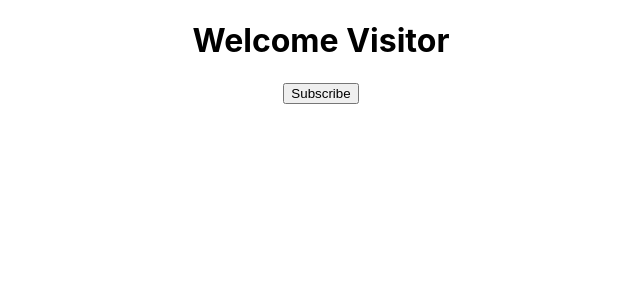
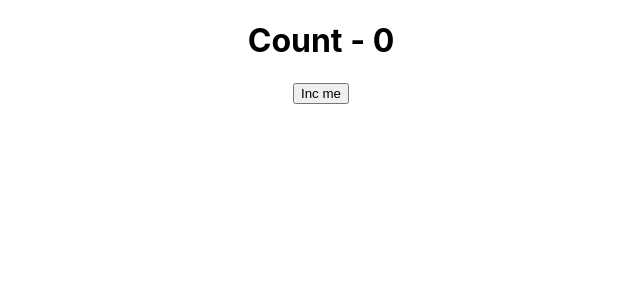
Before and after one commit to DeneshwaraSai/ReactJS_Basics, a React (Create React App) app in the folder myapp/: page / in a window 1280 px wide. Shown: the top 300 px of the page, without its empty margins (319-959 px from the left). Built offline with nearby package versions, Linux system fonts and the light colour scheme.

Commit message:
Added setState

```diff
--- a/myapp/src/App.js
+++ b/myapp/src/App.js
@@ -1,4 +1,5 @@
 import "./App.css";
+import Counter from "./components/Counter";
 import Greet, { Greet1 } from "./components/Greet";
 import Hello from "./components/Hello";
 import Message from "./components/Message";
@@ -33,7 +34,9 @@
           <input type="text" placeholder="Search for animals"></input>
         </Welcome> */}
         {/* USE OF STATE */}
-        <Message></Message>
+        {/* <Message></Message> */}
+        {/* setState */}
+        <Counter></Counter>
       </header>
     </div>
   );
--- /dev/null
+++ b/myapp/src/components/Counter.js
@@ -0,0 +1,51 @@
+import React, { Component } from "react";
+
+class Counter extends Component {
+  constructor(props) {
+    super(props);
+
+    this.state = {
+      count: 0,
+    };
+  }
+
+  incrementCount() {
+    this.setState(
+      {
+        count: this.state.count + 1,
+      },
+      () => {
+        console.log("INSIDE : " + this.state.count);
+      }
+    );
+    console.log("OUTSIDE : " + this.state.count);
+  }
+
+  incrementCounts() {
+    this.setState((prevState, props) => ({
+      count: prevState.count + 1,
+    }),
+    () => {
+      console.log("INSIDE : " + this.state.count);
+    });
+  }
+
+  incrementFiveTimes() {
+    this.incrementCounts();
+    this.incrementCounts();
+    this.incrementCounts();
+    this.incrementCounts();
+    this.incrementCounts();
+  }
+
+  render() {
+    return (
+      <div>
+        <h1> Count - {this.state.count} </h1>
+        <button onClick={() => this.incrementFiveTimes()}> Inc me </button>
+      </div>
+    );
+  }
+}
+
+export default Counter;
```
